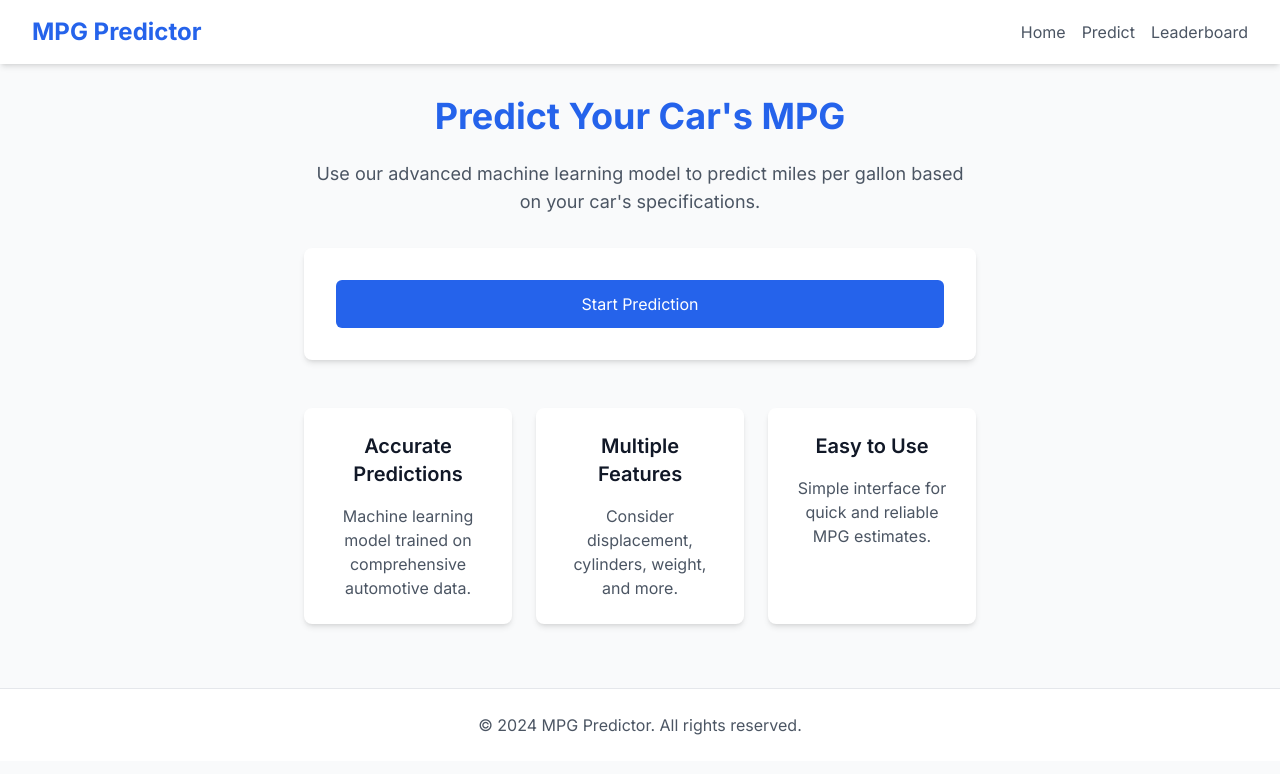
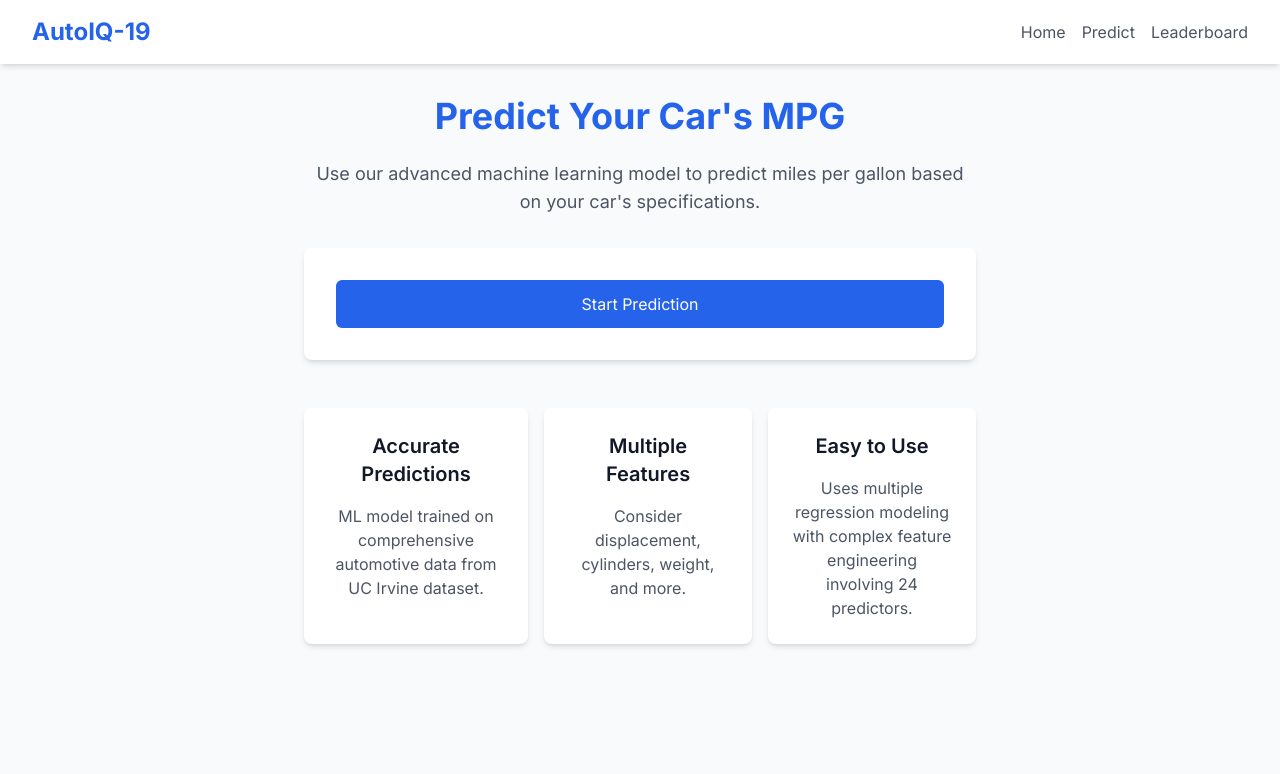
Before and after one commit to kartik-199/AutoIQ, a Flask app: page / in a window 1280 px wide. Shown: the top 774 px of the page. Run offline with Flask 3, Linux system fonts and the light colour scheme.

Commit message:
Interface commits

```diff
--- a/app.py
+++ b/app.py
@@ -8,5 +8,29 @@ app = Flask(__name__)
 def home():
     return render_template('index.html')
 
+@app.route('/predict')
+def predict_page():
+    return render_template('predict.html')
+
+@app.route('/predict', methods = ['POST'])
+def predict():
+    displacement = float(request.form['displacement'])
+    cylinders = float(request.form['cylinders'])
+    horsepower = float(request.form['cylinders'])
+    weight = float(request.form['weight'])
+    acceleration = float(request.form['weight'])
+    model_year = int(request.form['model_year'])
+    origin = int(request.form['origin'])
+    prediction = get_model_prediction(weight, acceleration, displacement, cylinders, horsepower, model_year, origin)
+    prediction = f"{prediction: .2f}"
+    return render_template('predict.html', prediction=prediction, displacement=displacement,
+                           cylinders=cylinders, horsepower=horsepower, weight=weight, acceleration=acceleration,
+                           model_year=model_year, origin=origin)
+
+
+@app.route('/leaderboard')
+def leaderboard_page():
+    return render_template('leaderboard.html')
+
 if __name__ == '__main__':
     app.run(debug=True)
--- a/models/access_model.py
+++ b/models/access_model.py
@@ -49,7 +49,7 @@ def preprocess_input(weight, acceleration, displacement, cylinders, horsepower,
 
 # Define the function to make predictions
 def get_model_prediction(weight, acceleration, displacement, cylinders, horsepower, model_year, origin):
-    lr_model = joblib.load('multiple_regression_model_mpg_engineered.pkl')
+    lr_model = joblib.load('models/multiple_regression_model_mpg_engineered.pkl')
 
     # Preprocess the input
     preprocessed_input = preprocess_input(weight, acceleration, displacement, cylinders, horsepower, model_year, origin)
--- a/templates/base.html
+++ b/templates/base.html
@@ -3,7 +3,7 @@
 <head>
     <meta charset="UTF-8">
     <meta name="viewport" content="width=device-width, initial-scale=1.0">
-    <title>{% block title %}MPG Predictor{% endblock %}</title>
+    <title>{% block title %}AutoIQ-19{% endblock %}</title>
     <link href="{{ url_for('static', filename='css/output.css') }}" rel="stylesheet">
     <script src="https://cdn.jsdelivr.net/npm/chart.js"></script>
 </head>
@@ -12,7 +12,7 @@
         <div class="max-w-7xl mx-auto px-4 sm:px-6 lg:px-8">
             <div class="flex items-center justify-between h-16">
                 <div class="flex items-center">
-                    <a href="/" class="text-2xl font-bold text-blue-600">MPG Predictor</a>
+                    <a href="/" class="text-2xl font-bold text-blue-600">AutoIQ-19</a>
                 </div>
                 <div class="flex space-x-4">
                     <a href="/" class="text-gray-600 hover:text-blue-600">Home</a>
@@ -26,11 +26,5 @@
     <main class="container mx-auto px-4 py-8">
         {% block content %}{% endblock %}
     </main>
-
-    <footer class="bg-white py-6 mt-8 border-t">
-        <div class="max-w-7xl mx-auto px-4 sm:px-6 lg:px-8 text-center">
-            <p class="text-gray-600">&copy; 2024 MPG Predictor. All rights reserved.</p>
-        </div>
-    </footer>
 </body>
 </html>
--- a/templates/index.html
+++ b/templates/index.html
@@ -13,18 +13,18 @@
        </a>
    </div>
 
-    <div class="mt-12 grid md:grid-cols-3 gap-6">
+   <div class="mt-12 grid md:grid-cols-3 gap-8 space-x-4">
        <div class="bg-white p-6 rounded-lg shadow-md">
            <h3 class="text-xl font-semibold mb-4">Accurate Predictions</h3>
-            <p class="text-gray-600">Machine learning model trained on comprehensive automotive data.</p>
+           <p class="text-gray-600 text-md">ML model trained on comprehensive automotive data from UC Irvine dataset.</p>
        </div>
        <div class="bg-white p-6 rounded-lg shadow-md">
            <h3 class="text-xl font-semibold mb-4">Multiple Features</h3>
-            <p class="text-gray-600">Consider displacement, cylinders, weight, and more.</p>
+           <p class="text-gray-600 text-md">Consider displacement, cylinders, weight, and more.</p>
        </div>
        <div class="bg-white p-6 rounded-lg shadow-md">
            <h3 class="text-xl font-semibold mb-4">Easy to Use</h3>
-            <p class="text-gray-600">Simple interface for quick and reliable MPG estimates.</p>
+           <p class="text-gray-600 text-md">Uses multiple regression modeling with complex feature engineering involving 24 predictors.</p>
        </div>
    </div>
 </div>
```
Also changed, not shown: templates/predict.html (+9 -9 lines). Lines whose indentation alone changed are shown as unchanged.
